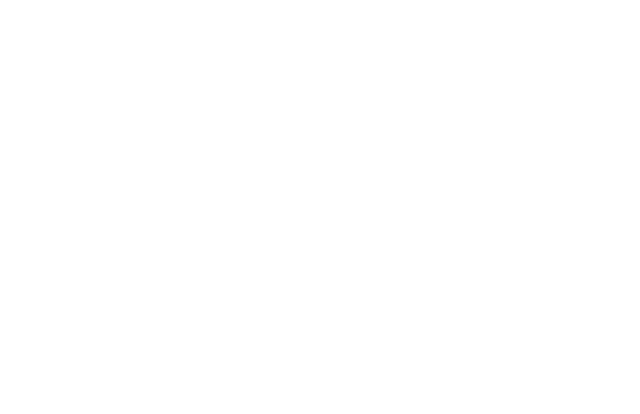
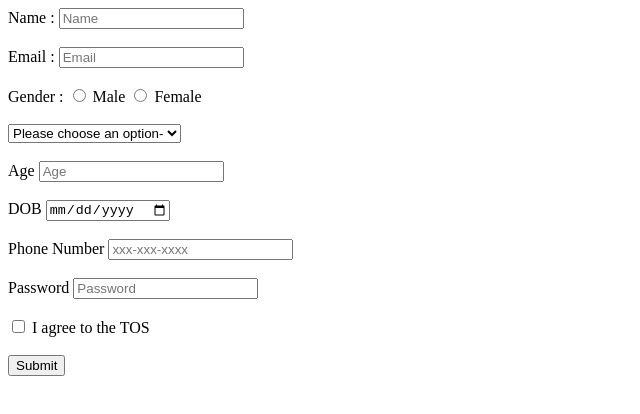
Before and after one commit to acciojob/signup-form-car-AmeyGhatale, a website: page main.html in a window 1280 px wide. Shown: the whole page, without its empty margins (0-640 px from the left). Drawn offline with Linux system fonts and the light colour scheme.

Commit message:
created a submission

```diff
--- a/main.html
+++ b/main.html
@@ -8,6 +8,44 @@
 
 <body>
 	<!-- the entire body must be written by student -->
+	<div method="post">
+		<label>Name : </label>
+		<input type="text" required placeholder="Name" id="name" >
+	<br><br>
+		<label>Email : </label>
+		<input type="email" required placeholder="Email" id="email">
+	<br><br>
+		<label>Gender : </label>
+		<input type="radio" name="gender" value="male" id="gender_m"> Male
+		<input type="radio" name="gender" value="female" id="gender_f"> Female
+	<br><br>
+		<select id="cars">
+			<option>Please choose an option-</option>
+			<option value="Audi">Audi</option>
+			<option value="mercedes">Mercedes</option>
+			<option value="bmw">BMW</option>
+			<option value="vols">Volswagen</option>
+		</select>
+	 <br><br>
+
+		<label>Age</label>
+		<input type="number" required id="age" placeholder="Age">
+	<br><br>
+		<label>DOB</label>
+		<input type="date" required id="dob">
+	<br><br>
+		<label>Phone Number</label>
+		<input type="tel" id="tel" placeholder="xxx-xxx-xxxx">
+	<br><br>
+		<label>Password</label>
+		<input type="password" required id="password" placeholder="Password">
+
+	<br><br>
+		<input type="checkbox" required id="tos"> I agree to the TOS
+	<br><br>
+		<button type="submit">Submit
+
+	</div>
     <script type="text/javascript" src="./script.js">
 </script>
 
```
